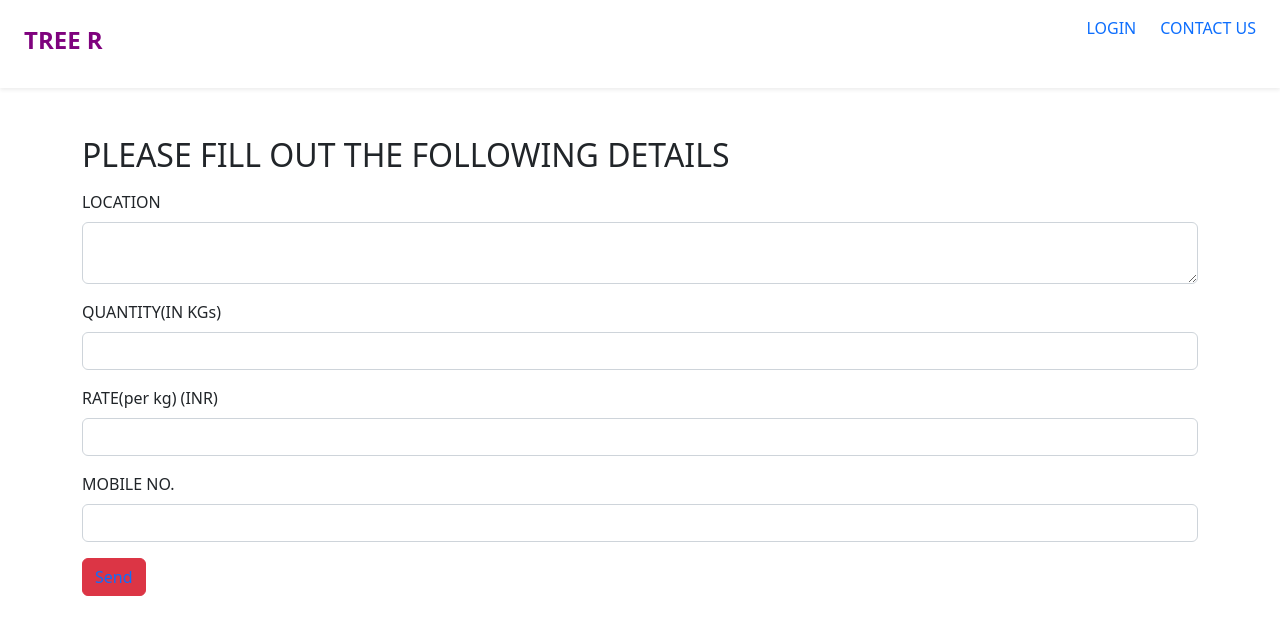
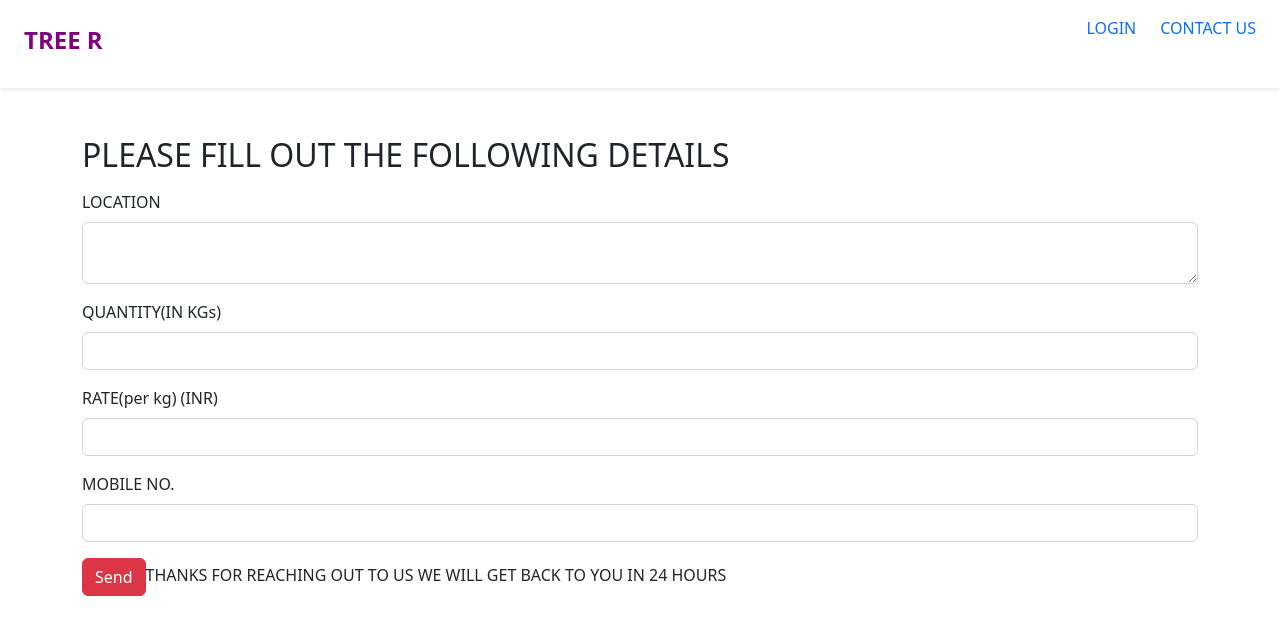
Before and after one commit to 02-varnik/tree-rs, a React (Create React App) app in the folder frontend/: page /form in a window 1280 px wide. Shown: the top 634 px of the page. Built offline with nearby package versions, Linux system fonts and the light colour scheme.

Commit message:
item form setted up

```diff
--- a/frontend/src/pages/Homepage.jsx
+++ b/frontend/src/pages/Homepage.jsx
@@ -31,7 +31,6 @@ function LandingFrameMessage() {
         recycling made convenient
       </div>
       <br />
-      <LandingPageButton />
     </div>
   );
 }
--- a/frontend/src/pages/ItemForm.js
+++ b/frontend/src/pages/ItemForm.js
@@ -1,19 +1,21 @@
-import React from 'react'
-import { Link } from 'react-router-dom'
+import React from "react";
+import { Link, useNavigate } from "react-router-dom";
 const ItemForm = () => {
-  const [formStatus, setFormStatus] = React.useState('Send')
-  const onSubmit = (e) => {
-    e.preventDefault()
-    setFormStatus('Submitting...')
-    const { location, quantity, rate, mobile } = e.target.elements
+  const [formStatus, setFormStatus] = React.useState("Send");
+  const navigator = useNavigate();
+  const onSubmit =async (e) => {
+    e.preventDefault();
+    setFormStatus("Submitting...");
+    const { location, quantity, rate, mobile } = e.target.elements;
     let conFom = {
       location: location.value,
       quantity: quantity.value,
       rate: rate.value,
       mobileNum: mobile.value,
-    }
-    console.log(conFom)
-  }
+    };
+    console.log(conFom);
+    navigator("/");
+  };
   return (
     <div className="container mt-5">
       <h2 className="mb-3">PLEASE FILL OUT THE FOLLOWING DETAILS</h2>
@@ -28,7 +30,12 @@ const ItemForm = () => {
           <label className="form-label" htmlFor="quantity">
             QUANTITY(IN KGs)
           </label>
-          <input className="form-control" type="number" id="quantity" required />
+          <input
+            className="form-control"
+            type="number"
+            id="quantity"
+            required
+          />
         </div>
         <div className="mb-3">
           <label className="form-label" htmlFor="rate">
@@ -43,11 +50,11 @@ const ItemForm = () => {
           <input className="form-control" type="text" id="mobile" required />
         </div>
         <button className="btn btn-danger" type="submit">
-
-          <Link to="/thankyou" >{formStatus}</Link>
+          {formStatus}
         </button>
+        THANKS FOR REACHING OUT TO US WE WILL GET BACK TO YOU IN 24 HOURS
       </form>
     </div>
-  )
-}
+  );
+};
 export default ItemForm;
```
